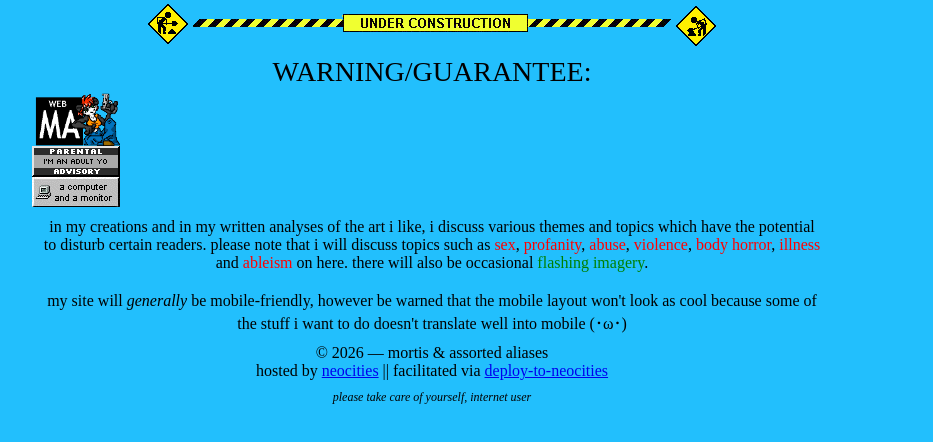
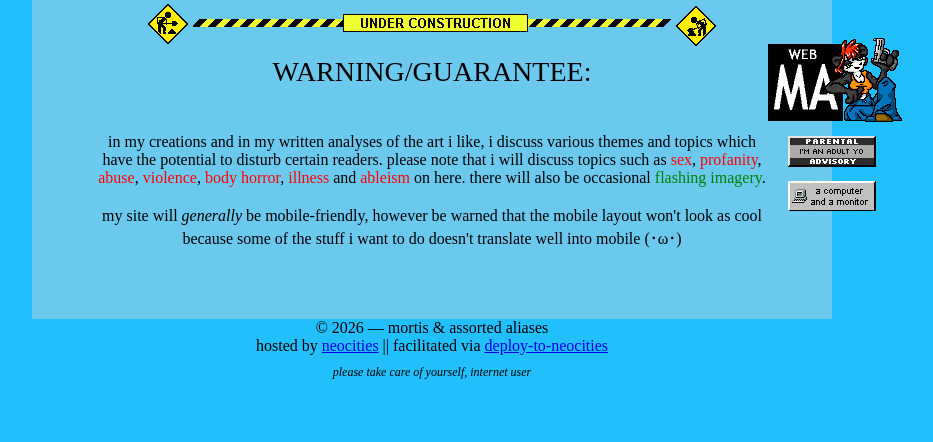
Before and after one commit to ErroneousMortis/neocities, a plain HTML site: page coming-soon/index.html in a window 1280 px wide. Shown: the whole page, without its empty margins (208-1141 px from the left). Drawn offline with Linux system fonts and the light colour scheme; a script that the page names is missing.

Commit message:
test zone: began shaping the layout for the landing cw

```diff
--- a/coming-soon/index.html
+++ b/coming-soon/index.html
@@ -29,13 +29,16 @@
 	    <img src="media/constructionbanner.gif" alt="under construction banner">
 	  </div>
 	  <h2>WARNING/GUARANTEE:</h2>
-	  <div id="landing-buttons">
+	  <div id="landing-buttons" class="flex-container">
 	    <a href="https://www.mabsland.com/Adoption.html"><img id="webma" src="media/censorma.gif" alt="web MA"></a>
 		<a href="#"><img src="media/buadult.png" alt="button adult"></a>
 		<a href="#"><img src="media/bubestviewed.gif" alt="button best viewed"></a>
 	  </div>
-	  <p>in my creations and in my written analyses of the art i like, i discuss various themes and topics which have the potential to disturb certain readers. please note that i will discuss topics such as <span class="red">sex</span>, <span class="red">profanity</span>, <span class="red">abuse</span>, <span class="red">violence</span>, <span class="red">body horror</span>, <span class="red">illness</span> and <span class="red">ableism</span> on here. there will also be occasional <span class="green">flashing imagery</span>.</p>
+	  <div id="landing-cw-text">
+	    <p>in my creations and in my written analyses of the art i like, i discuss various themes and topics which have the potential to disturb certain readers. please note that i will discuss topics such as <span class="red">sex</span>, <span class="red">profanity</span>, <span class="red">abuse</span>, <span class="red">violence</span>, <span class="red">body horror</span>, <span class="red">illness</span> and <span class="red">ableism</span> on here. there will also be occasional <span class="green">flashing imagery</span>.</p>
 	  <p>my site will <span class="emphasis">generally</span> be mobile-friendly, however be warned that the mobile layout won't look as cool because some of the stuff i want to do doesn't translate well into mobile (･ω･)</p>
+	  </div>
+
 	</div>
   </body>
   <footer class="centered">
--- a/coming-soon/styles/stylin.css
+++ b/coming-soon/styles/stylin.css
@@ -33,25 +33,47 @@ body#landing {
 
 #landing h2 {
 	font-size: 1.75em;
-	padding:5px;
+	padding: 5px;
 }
 
 #landing p {
 	padding: 10px;
 }
 
+#landing-buttons {
+	flex-wrap: wrap;
+	width: 150px;
+	position:absolute;
+	top: 30px;
+	right: -75px;
+}
+
+#landing-buttons img {
+	padding-bottom: 7px;
+	padding-top: 7px;
+}
+
 #landing-buttons a {
-	display: block;
-	max-width: 88px;
+/* 	display: block;
+	max-width: 88px; */
 }
 
 #webma {
-	width: 88px;
+/* 	width: 88px; */
 }
 
 #landing-cw {
 	max-width: 800px;
 	margin: auto;
+	background-color: #6cc9ee;
+	position: relative;
+}
+
+#landing-cw-text {
+	margin-left: 50px;
+	margin-right: 50px;
+	margin-top: 30px;
+	padding-bottom: 60px;
 }
 
 #footerline {
@@ -60,7 +82,7 @@ body#landing {
 
 .flex-container {
 	display: flex;
-	justify-content:center;
+	justify-content: center;
 }
 
 .centered {
```
